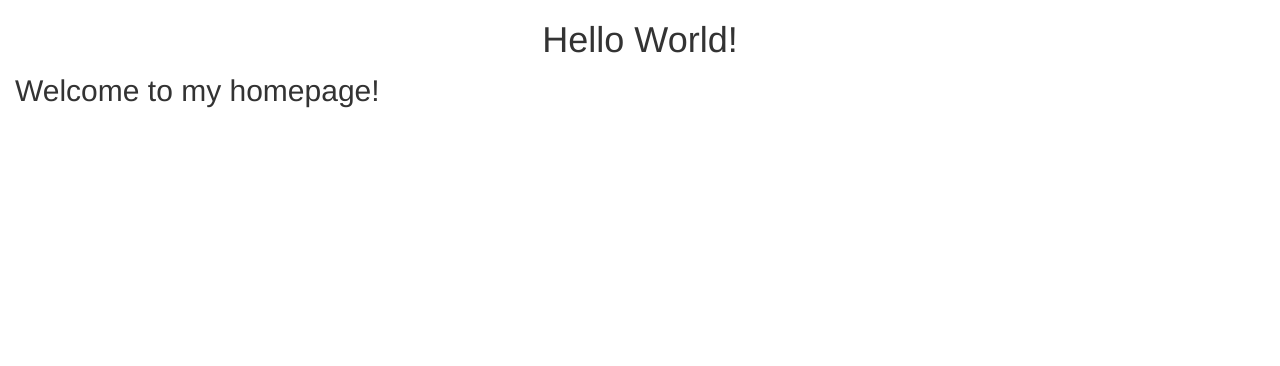
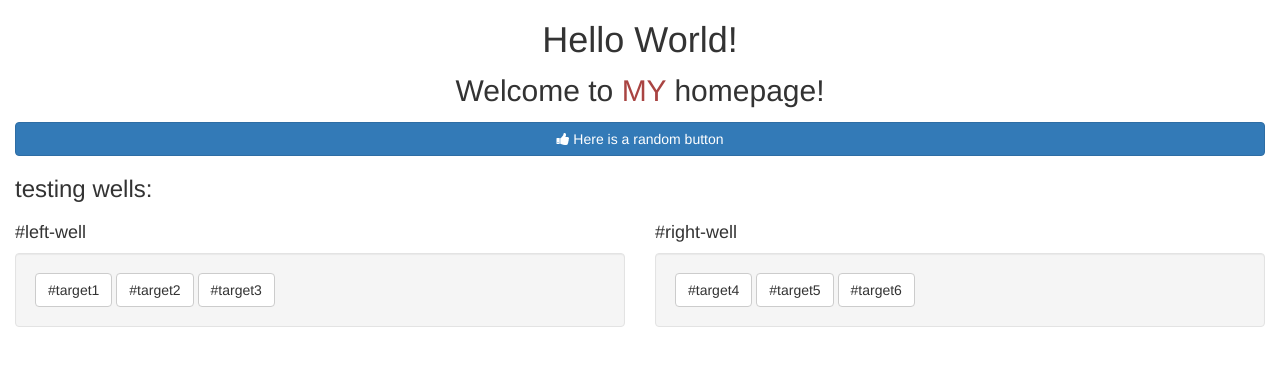
Before and after one commit to de-odysseus/home, a plain HTML site: page index.html in a window 1280 px wide. Drawn offline with nearby package versions, Linux system fonts and the light colour scheme.

Commit message:
added some code while learning bootstrap

```diff
--- a/index.html
+++ b/index.html
@@ -3,15 +3,43 @@
   <head>
     <meta charset="UTF=8">
     <title>Welcome</title>
+    <!--links bootstrap-->
     <link rel="stylesheet" href="https://maxcdn.bootstrapcdn.com/bootstrap/3.3.7/css/bootstrap.min.css"
     integrity="sha384-BVYiiSIFeK1dGmJRAkycuHAHRg32OmUcww7on3RYdg4Va+PmSTsz/K68vbdEjh4u"
     crossorigin="anonymous"/>
+    <!--links font awesome-->
+    <link rel="stylesheet" href="https://maxcdn.bootstrapcdn.com/font-awesome/4.5.0/css/font-awesome.min.css"
+    integrity="sha384-XdYbMnZ/QjLh6iI4ogqCTaIjrFk87ip+ekIjefZch0Y+PvJ8CDYtEs1ipDmPorQ+"
+    crossorigin="anonymous">
+    <!-- links css-->
     <link href="home_style.css" rel="stylesheet" type="text/css">
   </head>
   <div class="container-fluid">
   <body>
     <h1 class="text-center">Hello World!</h1>
-    <p>Welcome to my homepage!</p>
+    <p class="text-center">Welcome to <span class="text-danger">MY</span> homepage!</p>
+    <button class="btn btn-primary btn-block"><i class="fa fa-thumbs-up"></i> Here is a random button</button>
+    <h3> testing wells:</h3>
+    <div class="row">
+      <div class="col-xs-6">
+        <h4>#left-well</h4>
+        <div class="well" id="left-well">
+          <button class="btn btn-default target" id="target1">#target1</button>
+          <button class="btn btn-default target" id="target2">#target2</button>
+          <button class="btn btn-default target" id="target3">#target3</button>
+        </div>
+      </div>
+      <div class="col-xs-6">
+        <h4>#right-well</h4>
+        <div class="well" id="right-well">
+          <button class="btn btn-default target" id="target4">#target4</button>
+          <button class="btn btn-default target" id="target5">#target5</button>
+          <button class="btn btn-default target" id="target6">#target6</button>
+        </div>
+      </div>
+    </div>
+      </div>
+    </div>
   </body>
   </div>
 </html>
```
